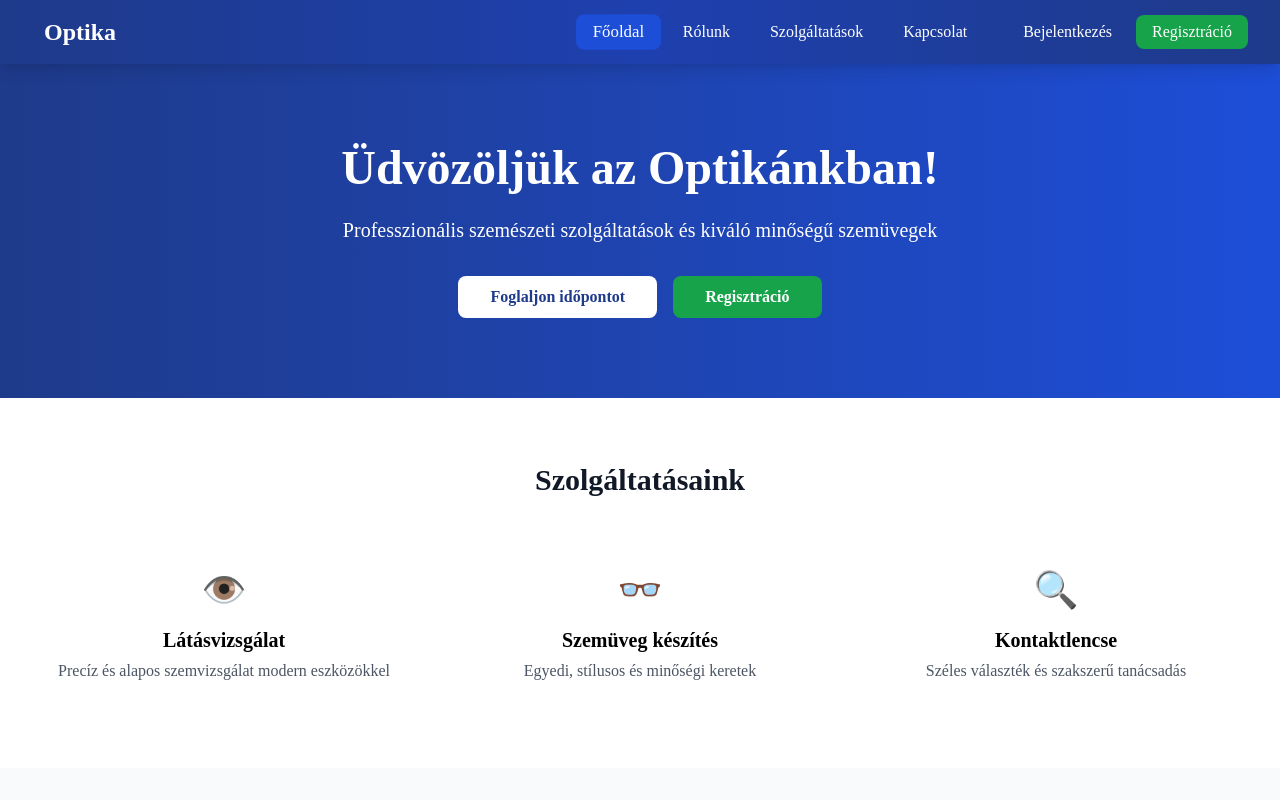
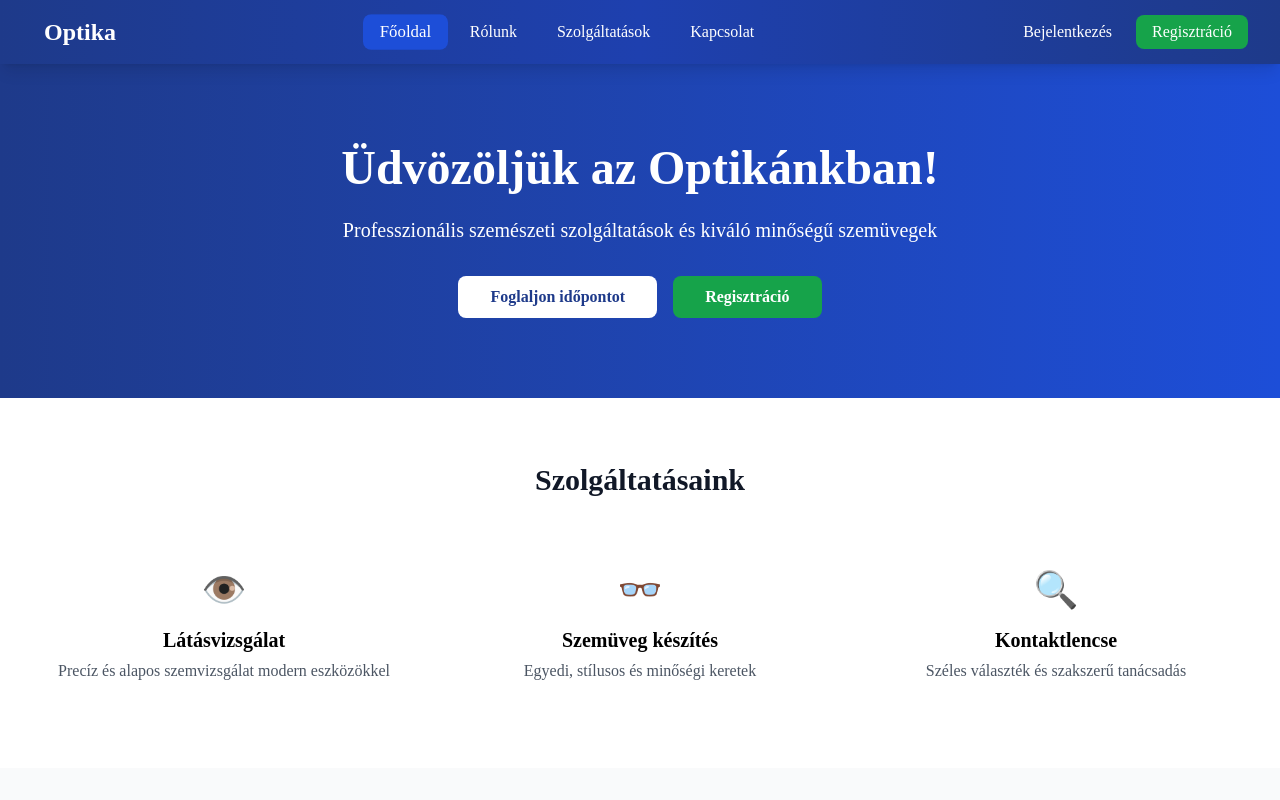
Before and after one commit to Wagreed/optika-weboldal, a Nuxt app in the folder frontend/: page / in a window 1280 px wide. Shown: the top 800 px of the page. Built offline with nearby package versions, Linux system fonts and the light colour scheme.

Commit message:
frontend css edit

```diff
--- a/frontend/app/layouts/default.vue
+++ b/frontend/app/layouts/default.vue
@@ -3,7 +3,8 @@
     <!-- Navigációs menü - Sticky -->
     <nav class="sticky top-0 z-50 bg-gradient-to-r from-blue-900 via-blue-800 to-blue-900 text-white shadow-lg">
       <div class="max-w-7xl mx-auto px-4 sm:px-6 lg:px-8">
-        <div class="flex justify-between h-16">
+        <div class="flex justify-between items-center h-16">
+          <!-- Logo -->
           <div class="flex items-center">
             <NuxtLink
               to="/"
@@ -13,7 +14,7 @@
             </NuxtLink>
           </div>
 
-          <!-- Desktop menü -->
+          <!-- Desktop menü középen -->
           <div class="hidden md:flex items-center space-x-2">
             <NuxtLink
               to="/"
@@ -43,11 +44,12 @@
             >
               Kapcsolat
             </NuxtLink>
+          </div>
 
-            <!-- Auth linkek -->
-            <div class="flex items-center space-x-2 ml-4 pl-4 border-l border-blue-700">
+          <!-- Auth linkek jobbra -->
+          <div class="hidden md:flex items-center space-x-2">
             <template v-if="isLoggedIn">
-                <span class="text-white text-sm">{{ user?.name }}</span>
+              <span class="text-white text-sm mr-2">{{ user?.name }}</span>
               <NuxtLink
                 to="/profile"
                 class="text-white no-underline font-medium px-4 py-2 rounded-lg bg-green-600 hover:bg-green-700 hover:scale-105 transition-all duration-300"
@@ -69,7 +71,6 @@
                 Regisztráció
               </NuxtLink>
             </template>
-            </div>
           </div>
 
           <!-- Mobil hamburger gomb -->
```
Lines whose indentation alone changed are shown as unchanged.
